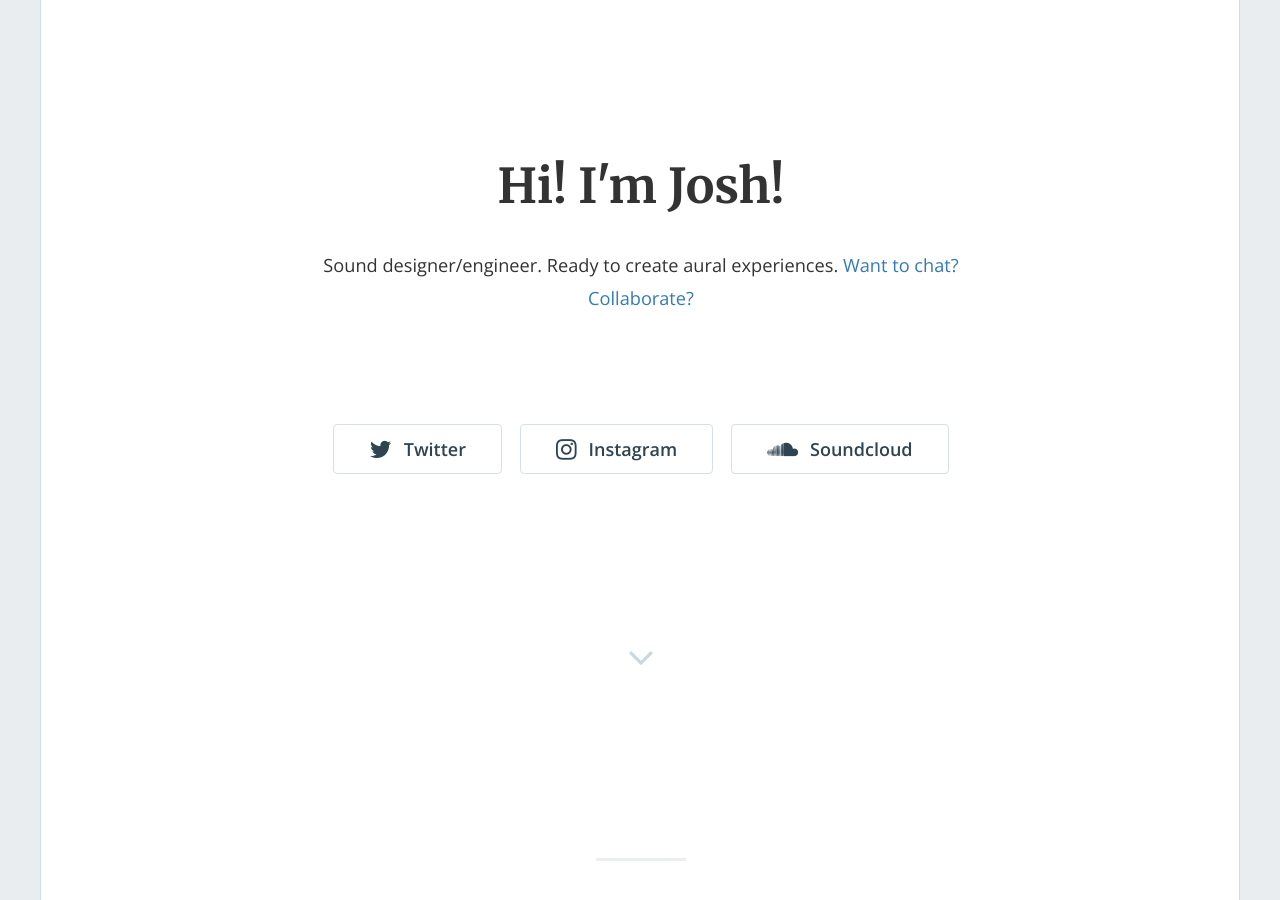
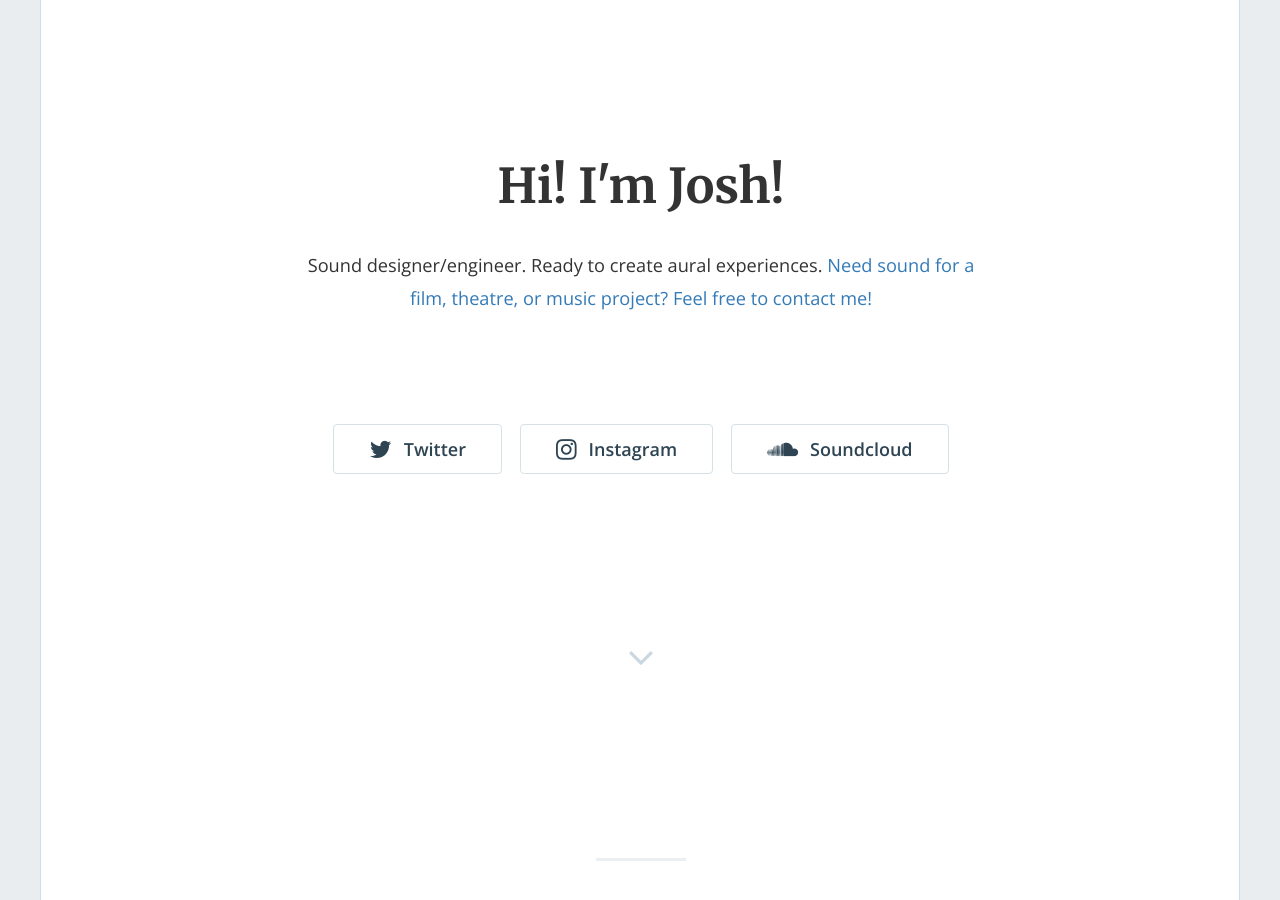
Before and after one commit to jaycvaldez/jaycvaldez.github.io, a Jekyll site: the page built from index.html, in a window 1280 px wide and 900 px high. Built offline with Jekyll 4.4.1, drawn with Linux system fonts in a browser that asks for light colours; nearby versions of some CDN libraries; the list of posts is cut into pages by our own code.

Commit message:
Update contact.html

```diff
--- a/_includes/contact.html
+++ b/_includes/contact.html
@@ -1 +1 @@
-<a data-toggle="modal" data-target="#contact"> Want to chat? Collaborate?</a>
+<a data-toggle="modal" data-target="#contact"> Need sound for a film, theatre, or music project? Feel free to contact me!</a>
```
